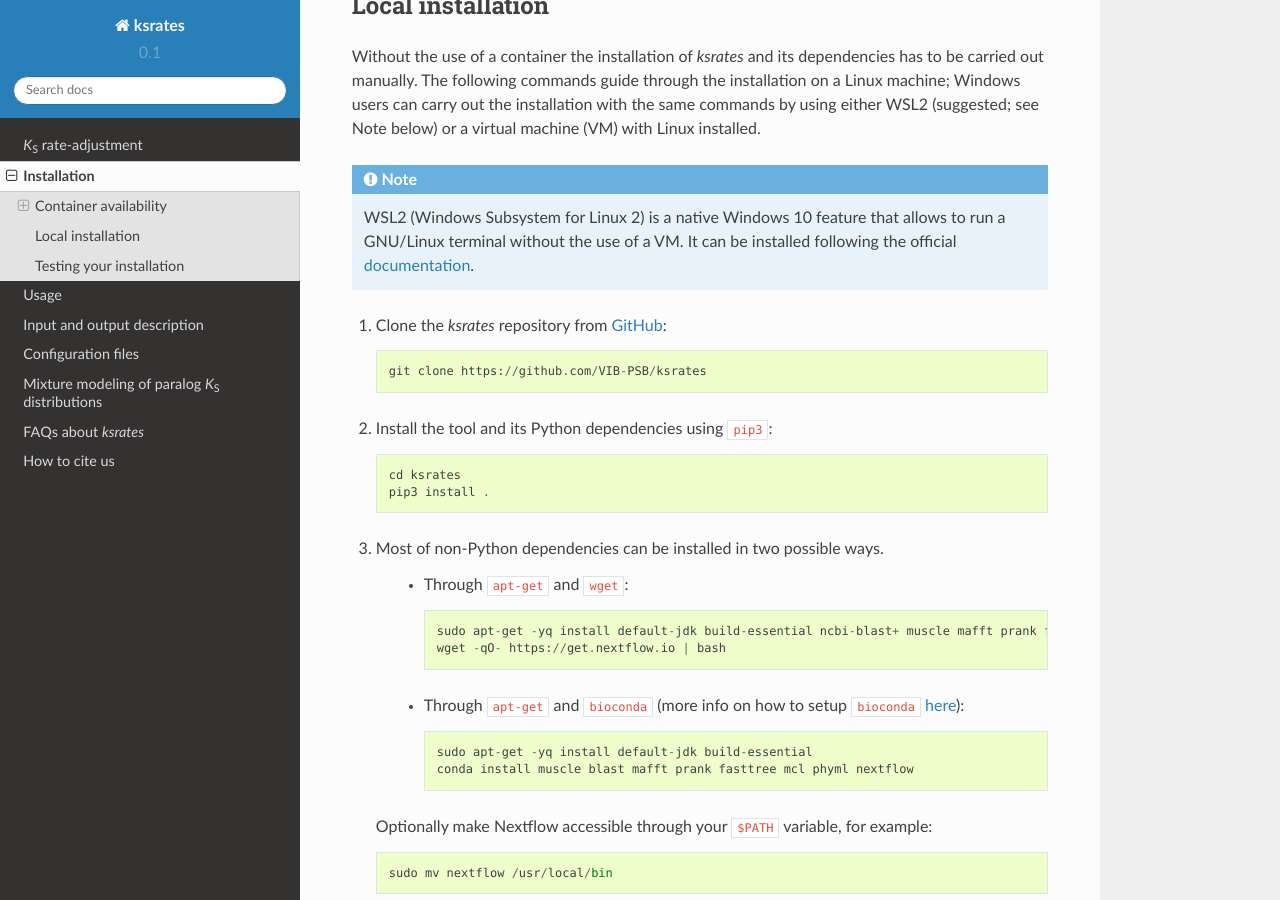
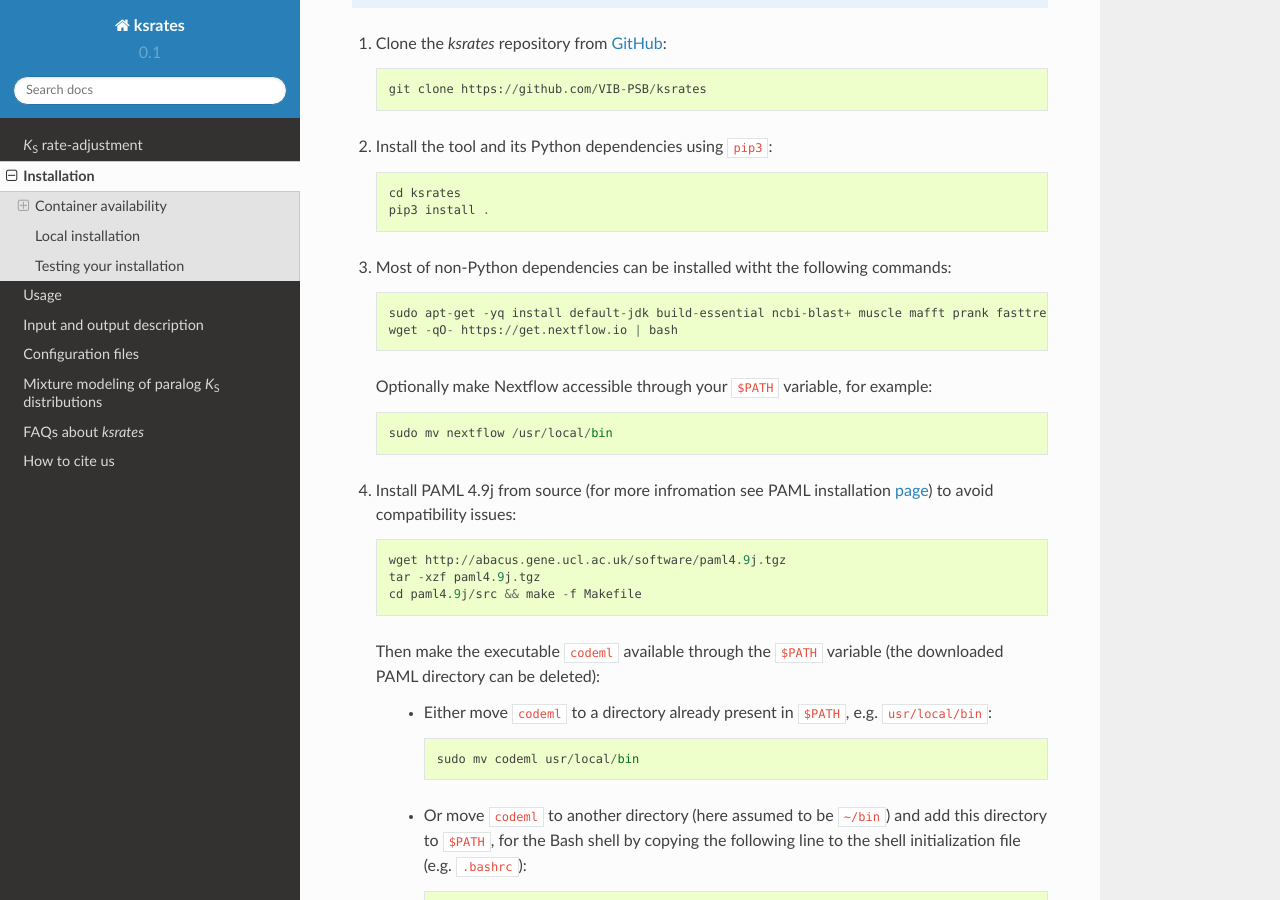
Before and after one commit to VIB-PSB/ksrates, a Sphinx documentation site: the page built from doc/source/installation.rst, in a window 1280 px wide and 900 px high, scrolled down 2572 px. Built offline with Sphinx 7.4.7 and the Read the Docs theme 2.0.0, drawn with Linux system fonts in a browser that asks for light colours; some of the changed text lies outside the part shown.

Commit message:
Remove installation commands through bioconda

```diff
--- a/doc/source/installation.rst
+++ b/doc/source/installation.rst
@@ -42,15 +42,9 @@ When using the *ksrates* Nextflow pipeline, the only other dependency that must
 
         sudo apt-get install default-jdk
 
-*   Then install Nextflow in one of the following ways:
+*   Then install Nextflow::
 
-        *   Through ``wget``::
-
-                wget -qO- https://get.nextflow.io | bash
-
-        *   Through ``bioconda`` (more info `here <https://bioconda.github.io/user/install.html>`__)::
-
-                conda install nextflow
+        wget -qO- https://get.nextflow.io | bash
 
 *   Optionally make Nextflow accessible by your ``$PATH`` variable, for example::
 
@@ -69,15 +63,9 @@ When using the *ksrates* Nextflow pipeline, the only other dependency that must
 
         sudo apt-get install default-jdk
 
-*   Then install Nextflow in one of the following ways:
+*   Then install Nextflow::
 
-        *   Through ``wget``::
-
-                wget -qO- https://get.nextflow.io | bash
-
-        *   Through ``bioconda`` (more info `here <https://bioconda.github.io/user/install.html>`__)::
-
-                conda install nextflow
+        wget -qO- https://get.nextflow.io | bash
 
 *   Optionally make Nextflow accessible by your ``$PATH`` variable, for example::
 
@@ -103,17 +91,10 @@ Without the use of a container the installation of *ksrates* and its dependencie
     	cd ksrates
     	pip3 install .
 
-3.  Most of non-Python dependencies can be installed in two possible ways.
+3.  Most of non-Python dependencies can be installed witht the following commands::
 
-		*   Through ``apt-get`` and ``wget``::
-
-			   sudo apt-get -yq install default-jdk build-essential ncbi-blast+ muscle mafft prank fasttree mcl phyml
-			   wget -qO- https://get.nextflow.io | bash
-
-		*   Through ``apt-get`` and ``bioconda`` (more info on how to setup ``bioconda`` `here <https://bioconda.github.io/user/install.html>`__)::
-
-				sudo apt-get -yq install default-jdk build-essential
-				conda install muscle blast mafft prank fasttree mcl phyml nextflow
+        sudo apt-get -yq install default-jdk build-essential ncbi-blast+ muscle mafft prank fasttree mcl phyml
+	wget -qO- https://get.nextflow.io | bash
 
     Optionally make Nextflow accessible through your ``$PATH`` variable, for example::
 
```
